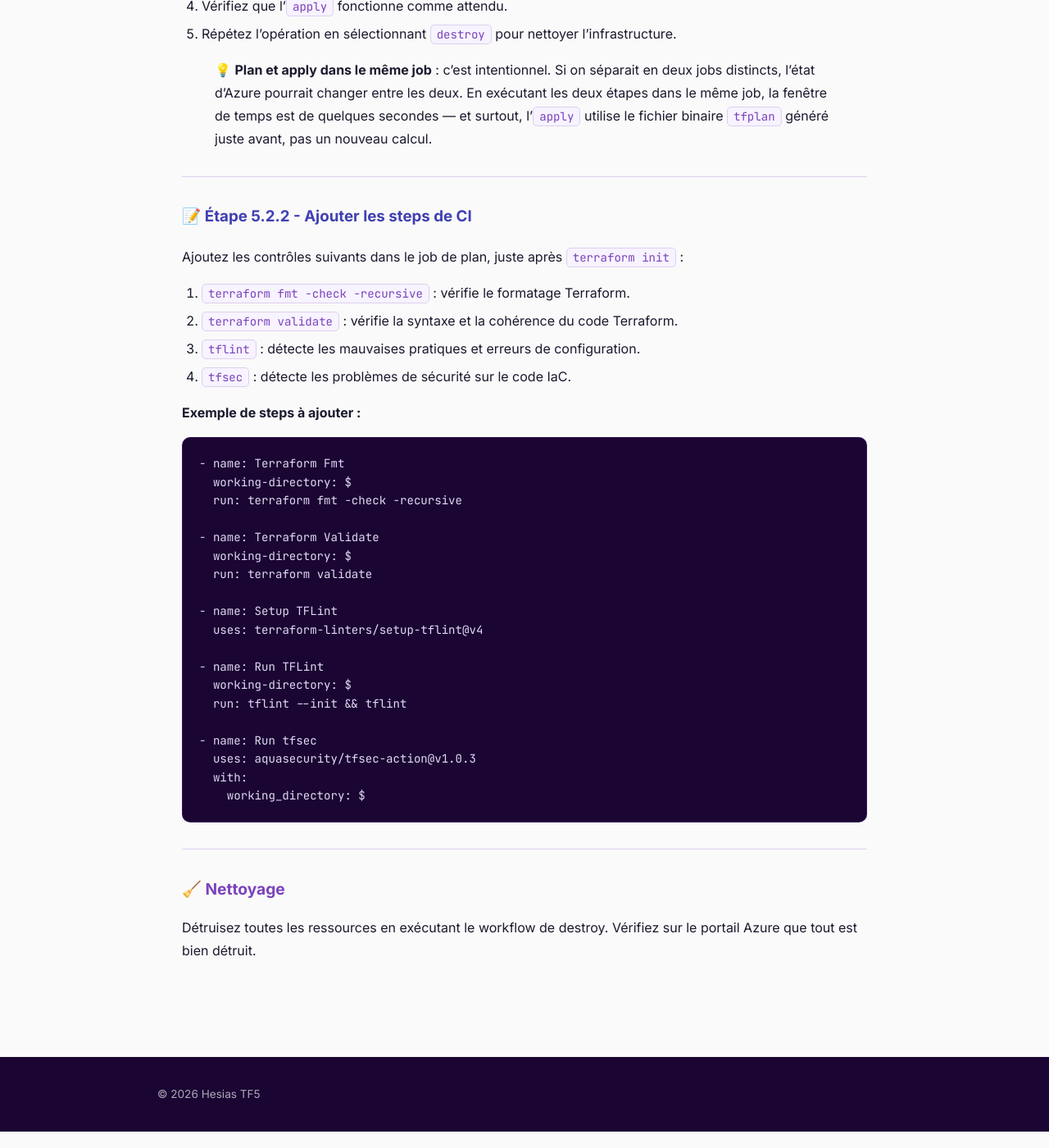
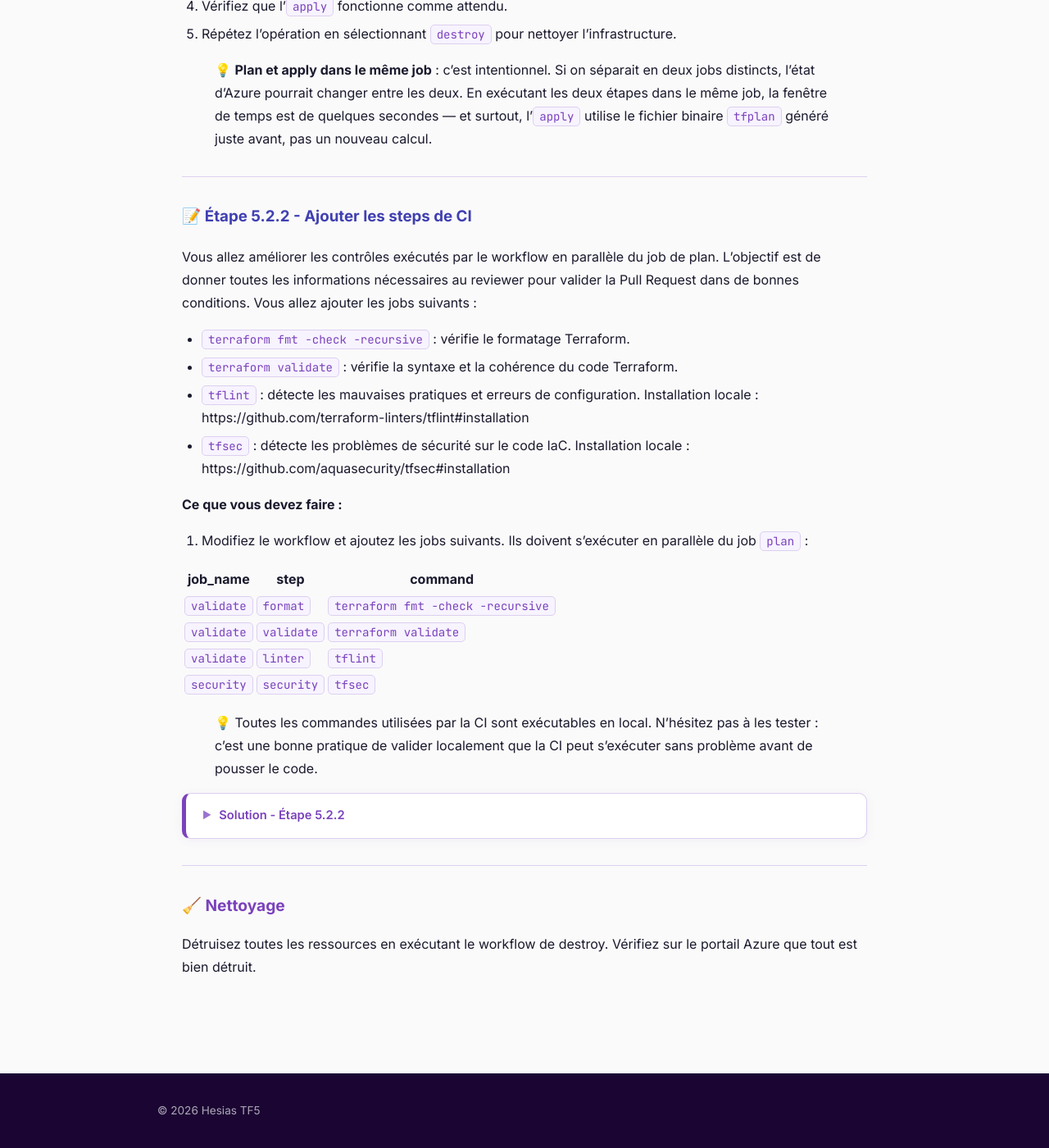
Before and after one commit to jviallon63/Hesias-TF5, a Jekyll site: the page built from tp/5-ci-cd.md, in a window 1280 px wide and 1400 px high, scrolled down 4106 px. Shown: the whole window at 82% size. Built offline with Jekyll 4.4.1, drawn with Linux system fonts in a browser that asks for light colours.

Commit message:
Review TP5

````diff
--- a/tp/5-ci-cd.md
+++ b/tp/5-ci-cd.md
@@ -149,36 +149,33 @@ L'`apply` de l'infrastructure doit se faire manuellement une fois le plan valid
 
 ### 📝 Étape 5.2.2 - Ajouter les steps de CI
 
-Ajoutez les contrôles suivants dans le job de plan, juste après `terraform init` :
+Vous allez améliorer les contrôles exécutés par le workflow en parallèle du job de plan. L'objectif est de donner toutes les informations nécessaires au reviewer pour valider la Pull Request dans de bonnes conditions. Vous allez ajouter les jobs suivants :
 
-1. `terraform fmt -check -recursive` : vérifie le formatage Terraform.
-2. `terraform validate` : vérifie la syntaxe et la cohérence du code Terraform.
-3. `tflint` : détecte les mauvaises pratiques et erreurs de configuration.
-4. `tfsec` : détecte les problèmes de sécurité sur le code IaC.
+- `terraform fmt -check -recursive` : vérifie le formatage Terraform.
+- `terraform validate` : vérifie la syntaxe et la cohérence du code Terraform.
+- `tflint` : détecte les mauvaises pratiques et erreurs de configuration. Installation locale : https://github.com/terraform-linters/tflint#installation
+- `tfsec` : détecte les problèmes de sécurité sur le code IaC. Installation locale : https://github.com/aquasecurity/tfsec#installation
 
-**Exemple de steps à ajouter :**
+**Ce que vous devez faire :**
 
-```yaml
-- name: Terraform Fmt
-  working-directory: ${{ env.TF_WORKING_DIR }}
-  run: terraform fmt -check -recursive
+1. Modifiez le workflow et ajoutez les jobs suivants. Ils doivent s'exécuter en parallèle du job `plan` :
 
-- name: Terraform Validate
-  working-directory: ${{ env.TF_WORKING_DIR }}
-  run: terraform validate
+| job_name | step | command |
+| --- | --- | --- |
+| `validate` | `format` | `terraform fmt -check -recursive` |
+| `validate` | `validate` | `terraform validate` |
+| `validate` | `linter` | `tflint` |
+| `security` | `security` | `tfsec` |
 
-- name: Setup TFLint
-  uses: terraform-linters/setup-tflint@v4
+> 💡 Toutes les commandes utilisées par la CI sont exécutables en local. N'hésitez pas à les tester : c'est une bonne pratique de valider localement que la CI peut s'exécuter sans problème avant de pousser le code.
 
-- name: Run TFLint
-  working-directory: ${{ env.TF_WORKING_DIR }}
-  run: tflint --init && tflint
+{::nomarkdown}
+<details><summary>Solution - Étape 5.2.2</summary>
+{:/nomarkdown}
 
-- name: Run tfsec
-  uses: aquasecurity/tfsec-action@v1.0.3
-  with:
-    working_directory: ${{ env.TF_WORKING_DIR }}
-```
+{::nomarkdown}
+</details>
+{:/nomarkdown}
 
 ---
 
````
